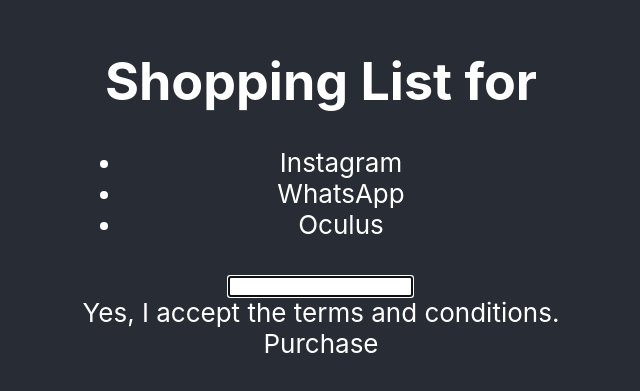
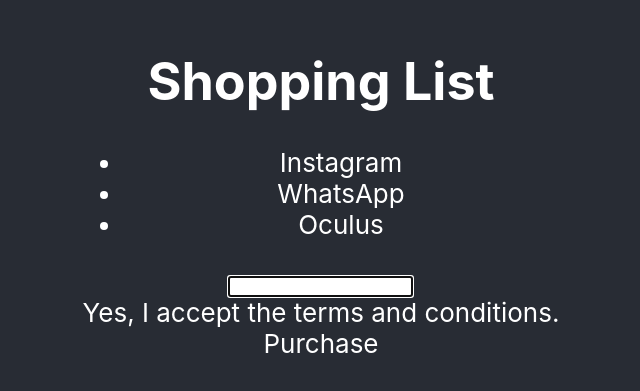
Before and after one commit to jthickens/linter-demo, a React (Create React App) app: page / in a window 1280 px wide. Shown: the part 213-604 px from the top of the page, without its empty margins (319-959 px from the left). Built offline with nearby package versions, Linux system fonts and the light colour scheme.

Commit message:
add tos element to form

```diff
--- a/src/ShoppingList.js
+++ b/src/ShoppingList.js
@@ -6,14 +6,14 @@
   render() {
     return (
       <div className="shopping-list" role="articel" tabindex="3">
-        <h1>Shopping List for {this.props.name}</h1>
+        <h1>Shopping List {this.props.name}</h1>
         <ul>
           <li>Instagram</li>
           <li>WhatsApp</li>
           <li>Oculus</li>
         </ul>
         <form>
-          <input aria-labeledby="terms" type="checked" tabindex="1" autoFocus />
+        <input aria-labeledby="terms" type="checked" tabindex="1" autoFocus />
           <div id="terms">Yes, I accept the terms and conditions.</div>
           <div role="butten" aria-disable="true">
             Purchase
```
